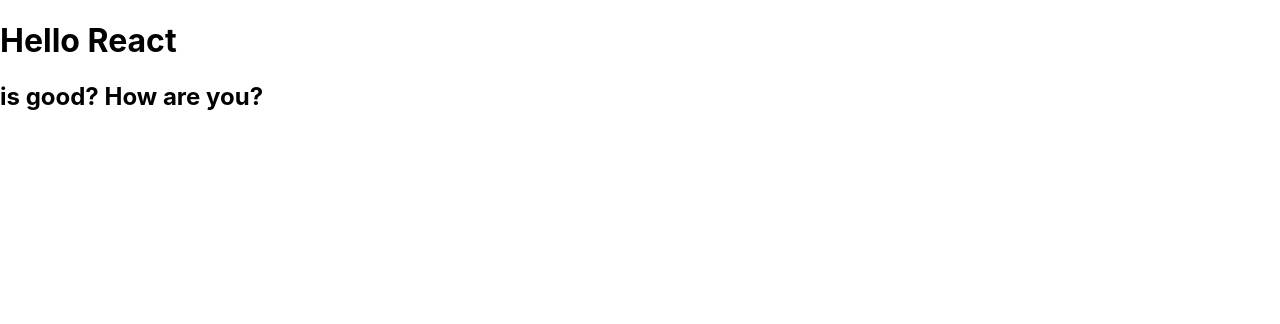
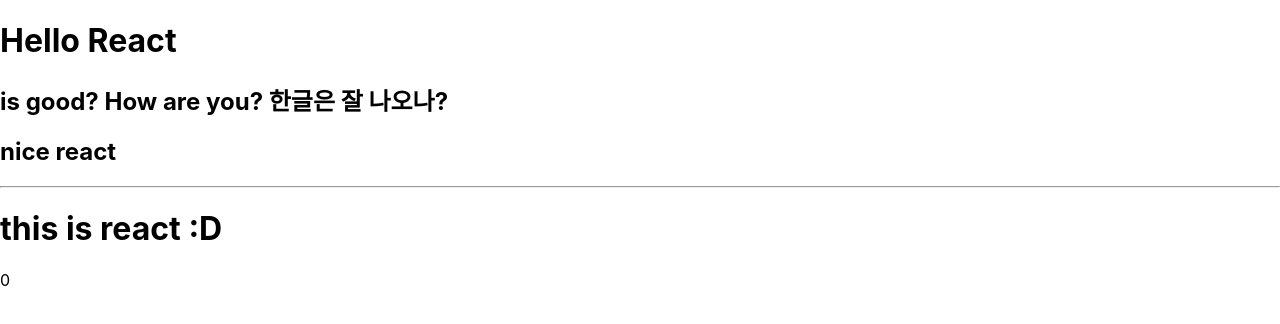
Before and after one commit to dhshffnfn123/hello-react, a React (Create React App) app: page / in a window 1280 px wide. Shown: the top 324 px of the page. Built offline with nearby package versions, Linux system fonts and the light colour scheme.

Commit message:
JSX 규칙

```diff
--- a/src/App.js
+++ b/src/App.js
@@ -1,12 +1,36 @@
-import React from 'react'; // react를 불러와서 사용할 수 있게 해줌
+import React, { Fragment } from 'react'; // react를 불러와서 사용할 수 있게 해줌
 
 function App() { // app 이라는 컴포넌트를 만들어줌 JSX라고 부름
+
+  const name = 'react';
+  const number = 0;
+  const good = undefined; // return값에 undefined만 반환한다면 오류가 발생한다.  return good || 'good!'과 같이 해주면 해결된다. (JSX 내부는 가능)
+
   return (
-    <div>
+    <>
       <h1>Hello React</h1>
-      <h2>is good? How are you?</h2>
-    </div>
+      <h2>is good? How are you? 한글은 잘 나오나?</h2>
+      <h2>nice {name}</h2>
+
+      <hr></hr>
+
+      {name === 'react' ? (     // if문을 사용할 수 없지만 삼항 연산자를 사용할 수 있다.
+        <h1>this is react :D</h1>
+      ) : (
+        <h1>this is not react :(</h1>
+      )}
+      {name === 'reactor' ? <h2>React for AND</h2> : null} {/* null을 렌더링해도 되지만 아래와 같이 더 짧게 사용할 수 있다 */}
+      {name === 'react1' && <h2>React for AND</h2>}
+
+      {number && <div>ZERO</div> } {/* 0이 출력된다. */}
+
+
+    </>
   );
 }
 
 export default App;
+
+
+// Fragment라는 기능을 이용하면 굳이 부모요소를 만들지 않아도 된다. <Fragment>는 <>로도 간단하게 사용할 수 있다
+// const와 let : var의 결점을 보완한 변수
```
Also changed, not shown: 1 other file (tests, documents, lock files or other folders).
